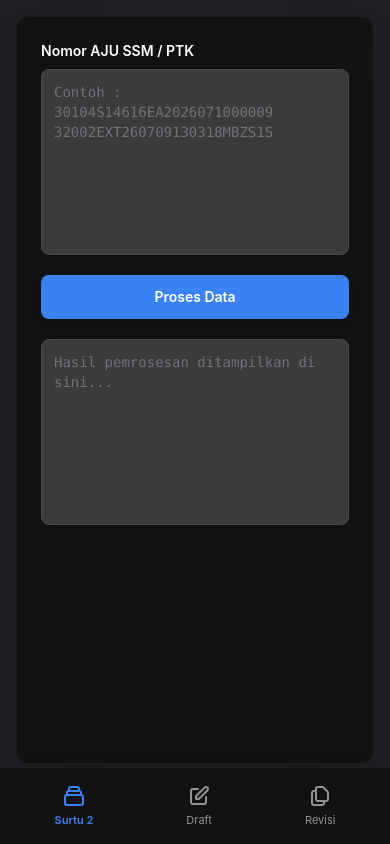
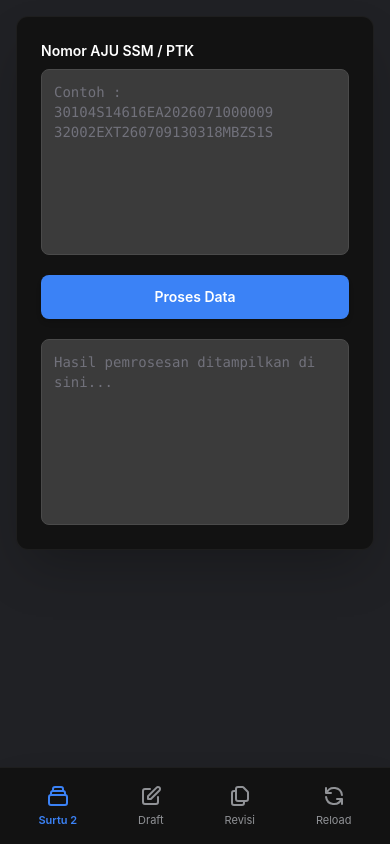
Before and after one commit to doaibu0000000/Barantin, a website built with Vite: page index.html in a window 390 px wide. Built offline with nearby package versions, Linux system fonts and the light colour scheme.

Commit message:
Revert to strict no-scroll and add explicit Reload button for mobile

```diff
--- a/src/App.ts
+++ b/src/App.ts
@@ -4,10 +4,10 @@ import { DraftTool, bindDraftToolEvents } from './components/DraftTool';
 
 export const App = () => {
   return `
-    <div class="flex flex-col md:flex-row items-start gap-6 w-full max-w-[1600px] mx-auto p-4 md:p-8 h-[100dvh] md:h-auto md:min-h-screen pb-[80px] md:pb-8">
+    <div class="flex flex-col md:flex-row items-start gap-6 w-full max-w-[1600px] mx-auto p-4 md:p-8 min-h-screen pb-24 md:pb-8">
       ${Sidebar()}
 
-      <main id="mainContent" class="w-full bg-brand-panel border border-white/5 rounded-xl md:flex-1 p-6 md:p-8 flex flex-col gap-5 shadow-2xl h-full md:h-auto overflow-hidden md:overflow-visible">
+      <main id="mainContent" class="w-full bg-brand-panel border border-white/5 rounded-xl md:flex-1 p-6 md:p-8 flex flex-col gap-5 shadow-2xl">
         ${CookieTool()}
       </main>
     </div>
--- a/src/components/Sidebar.ts
+++ b/src/components/Sidebar.ts
@@ -33,6 +33,10 @@ export const Sidebar = () => {
       </div>
       <nav id="sidebarNav" class="flex flex-row md:flex-col justify-around md:justify-start w-full md:gap-1.5">
         ${renderNavItems()}
+        <a href="#" onclick="window.location.reload(true); return false;" class="flex md:hidden flex-col md:flex-row items-center justify-center md:justify-start gap-1 md:gap-3 px-2 md:px-4 py-2 md:py-3 rounded-xl md:rounded-lg text-[11px] md:text-base transition-all text-brand-text-muted hover:text-white">
+          <svg class="w-6 h-6 md:w-5 md:h-5" fill="none" stroke="currentColor" viewBox="0 0 24 24"><path stroke-linecap="round" stroke-linejoin="round" stroke-width="2" d="M4 4v5h.582m15.356 2A8.001 8.001 0 004.582 9m0 0H9m11 11v-5h-.581m0 0a8.003 8.003 0 01-15.357-2m15.357 2H15"></path></svg>
+          <span>Reload</span>
+        </a>
       </nav>
     </aside>
   `;
--- a/src/style.css
+++ b/src/style.css
@@ -13,5 +13,11 @@
 }
 
 body {
-  @apply bg-brand-bg text-brand-text font-sans min-h-[100dvh];
+  @apply bg-brand-bg text-brand-text font-sans min-h-screen;
 }
+
+@media (max-width: 767px) {
+  body {
+    @apply h-screen overflow-hidden fixed inset-0;
+  }
+}
```
